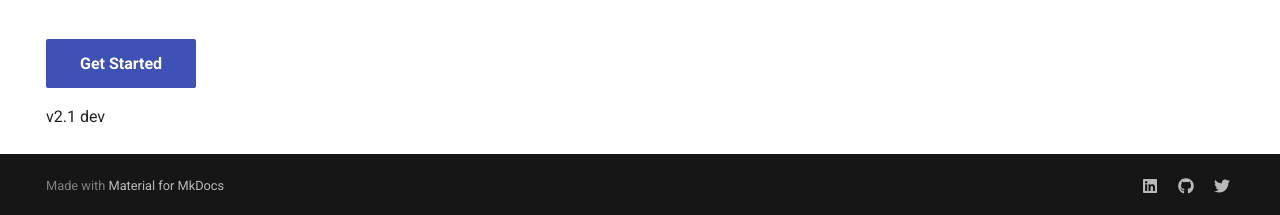
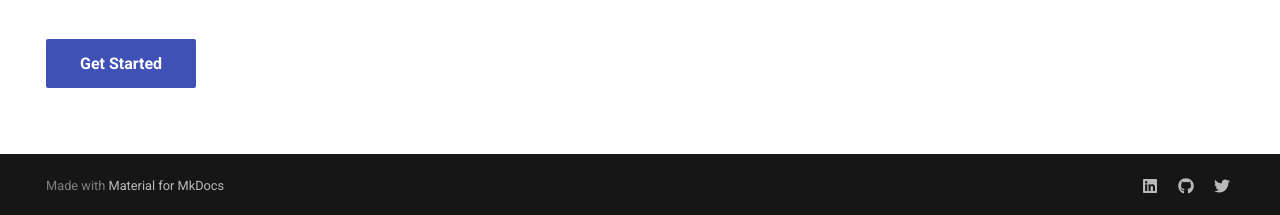
Before and after one commit to ZachChristensen28/pihole-keepalived, an MkDocs documentation site: the page built from docs/index.md, in a window 1280 px wide and 1133 px high. Shown: the part 915-1130 px from the top of the window. Built offline with MkDocs 1.6.1 and Material for MkDocs 9.7.7, drawn with Linux system fonts in a browser that asks for light colours; comment, search, counter and statistics services are not loaded; the version menu is left out.

Commit message:
finish versioning
Signed-off-by: Zach Christensen <23529374+ZachChristensen28@users.noreply.github.com>

```diff
--- a/docs/index.md
+++ b/docs/index.md
@@ -19,6 +19,4 @@ hide:
 
 [Get Started](getting-started/tested-configuration/){ .md-button .md-button--primary }
 
-v2.1 dev
-
 --8<-- "includes/abbreviations.md"
```
Also changed, not shown: 1 other file.
